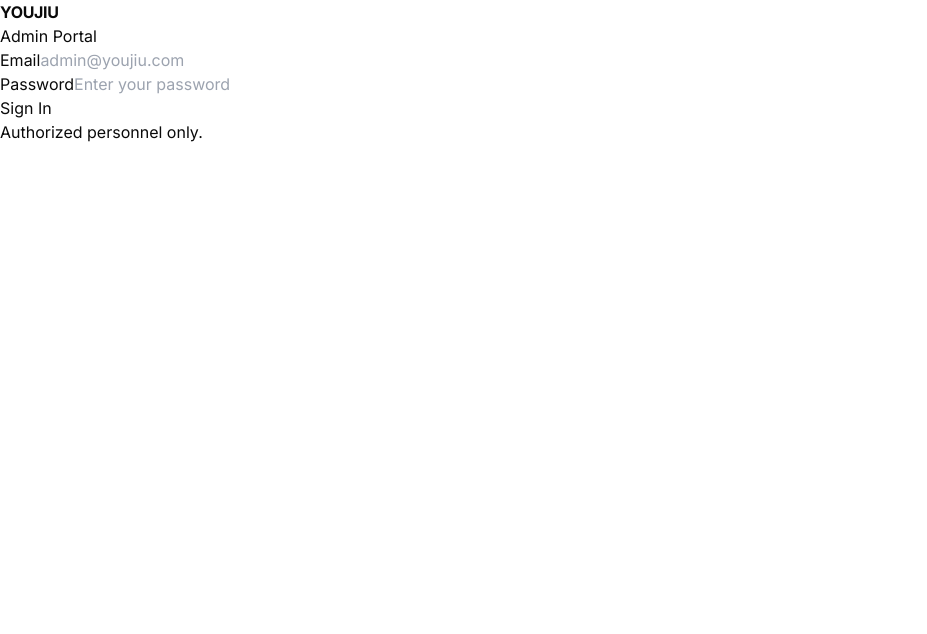
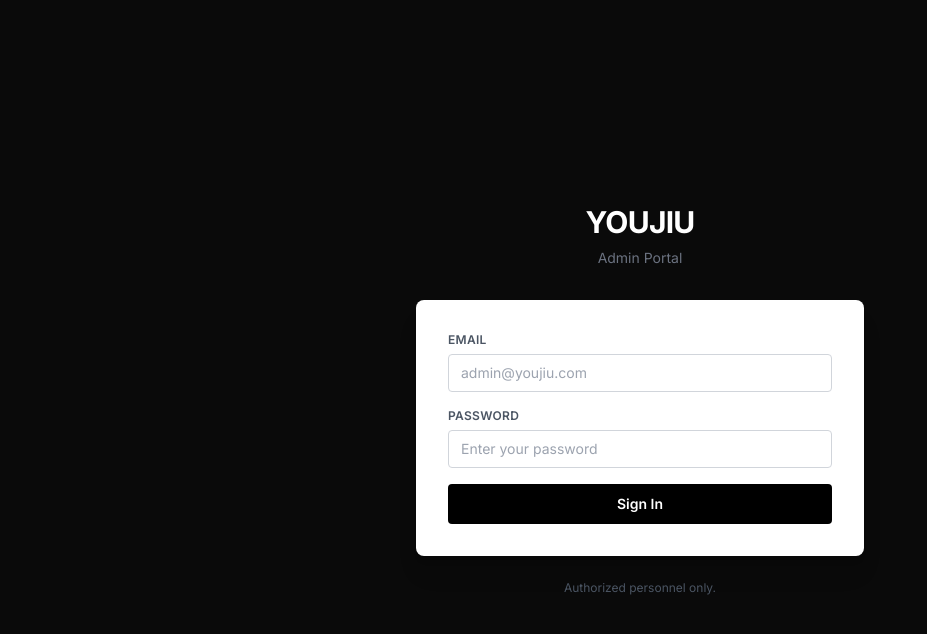
Before and after one commit to alidjie/youjiu-magnet-site, a Next.js app: page /admin/login in a window 1280 px wide. Shown: the top 634 px of the page, without its empty margins (0-927 px from the left). Built offline with nearby package versions, Linux system fonts and the light colour scheme.

Commit message:
Add tailwind.config.ts

```diff
--- /dev/null
+++ b/tailwind.config.ts
@@ -0,0 +1,66 @@
+import type { Config } from 'tailwindcss'
+
+const config: Config = {
+  content: [
+    './app/**/*.{js,ts,jsx,tsx,mdx}',
+    './components/**/*.{js,ts,jsx,tsx,mdx}',
+  ],
+  theme: {
+    extend: {
+      colors: {
+        background: 'hsl(var(--background) / <alpha-value>)',
+        foreground: 'hsl(var(--foreground) / <alpha-value>)',
+        primary: {
+          DEFAULT: 'hsl(var(--primary) / <alpha-value>)',
+          foreground: 'hsl(var(--primary-foreground) / <alpha-value>)',
+        },
+        muted: {
+          DEFAULT: 'hsl(var(--muted) / <alpha-value>)',
+          foreground: 'hsl(var(--muted-foreground) / <alpha-value>)',
+        },
+        accent: {
+          DEFAULT: 'hsl(var(--accent) / <alpha-value>)',
+          foreground: 'hsl(var(--accent-foreground) / <alpha-value>)',
+        },
+        border: 'hsl(var(--border) / <alpha-value>)',
+        input: 'hsl(var(--input) / <alpha-value>)',
+        ring: 'hsl(var(--ring) / <alpha-value>)',
+        card: {
+          DEFAULT: 'hsl(var(--card) / <alpha-value>)',
+          foreground: 'hsl(var(--card-foreground) / <alpha-value>)',
+        },
+        dark: {
+          DEFAULT: 'hsl(var(--dark) / <alpha-value>)',
+          foreground: 'hsl(var(--dark-foreground) / <alpha-value>)',
+        },
+      },
+      fontFamily: {
+        sans: ['var(--font-inter)', 'system-ui', 'sans-serif'],
+      },
+      fontSize: {
+        '7xl': ['4.5rem', { lineHeight: '1' }],
+        '8xl': ['6rem', { lineHeight: '1' }],
+      },
+      maxWidth: {
+        '8xl': '88rem',
+      },
+      animation: {
+        'fade-in': 'fade-in 0.6s ease-out forwards',
+        'slide-up': 'slide-up 0.6s ease-out forwards',
+      },
+      keyframes: {
+        'fade-in': {
+          '0%': { opacity: '0' },
+          '100%': { opacity: '1' },
+        },
+        'slide-up': {
+          '0%': { opacity: '0', transform: 'translateY(24px)' },
+          '100%': { opacity: '1', transform: 'translateY(0)' },
+        },
+      },
+    },
+  },
+  plugins: [],
+}
+
+export default config
```
